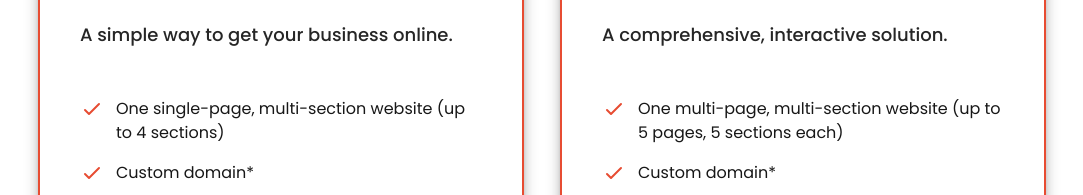
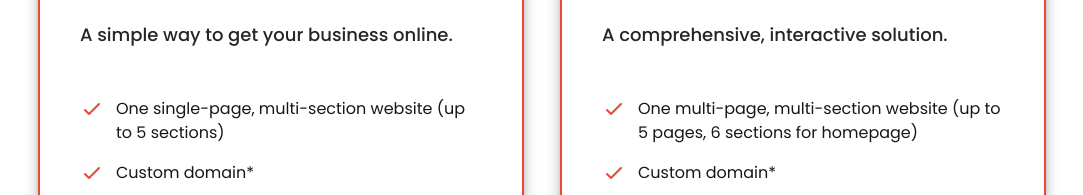
Before and after one commit to EMurrell/Agency-Beta, a Next.js app: page / in a window 1280 px wide. Shown: the part 2823-3018 px from the top of the page, without its empty margins (98-1181 px from the left). Built offline with nearby package versions, Linux system fonts and the light colour scheme.

Commit message:
add vercel logo, change wording in pricing section

```diff
--- a/components/Pricing.js
+++ b/components/Pricing.js
@@ -10,7 +10,7 @@ const tiers = [
     price: 949,
     description: "A simple way to get your business online.",
     features: [
-      "One single-page, multi-section website (up to 4 sections)",
+      "One single-page, multi-section website (up to 5 sections)",
       "Custom domain*",
       "1 revision included",
       "Free non-premium stock photos and illustrations",
@@ -25,7 +25,7 @@ const tiers = [
     price: 1849,
     description: "A comprehensive, interactive solution.",
     features: [
-      "One multi-page, multi-section website (up to 5 pages, 5 sections each)",
+      "One multi-page, multi-section website (up to 5 pages, 6 sections for homepage)",
       "Custom domain*",
       "3 revisions included",
       "Free non-premium stock photos and illustrations",
--- a/components/Tech.js
+++ b/components/Tech.js
@@ -7,6 +7,7 @@ import {
   CssThree,
   Javascript,
   Framer,
+  Vercel,
 } from "@icons-pack/react-simple-icons";
 import FadeUp from "../animations/FadeUp";
 import FadeIn from "../animations/FadeIn";
@@ -29,6 +30,7 @@ export default function Tech() {
         <div className="flex flex-row justify-center">
           <Tailwindcss className="w-12 h-12 m-4 md:h-20 md:w-20 text-neutral-800/50 md:m-10" />
           <Framer className="w-12 h-12 m-4 md:h-20 md:w-20 text-neutral-800/50 md:m-10" />
+          <Vercel className="w-12 h-12 m-4 md:h-20 md:w-20 text-neutral-800/50 md:m-10" />
         </div>
       </FadeIn>
     </section>
```
